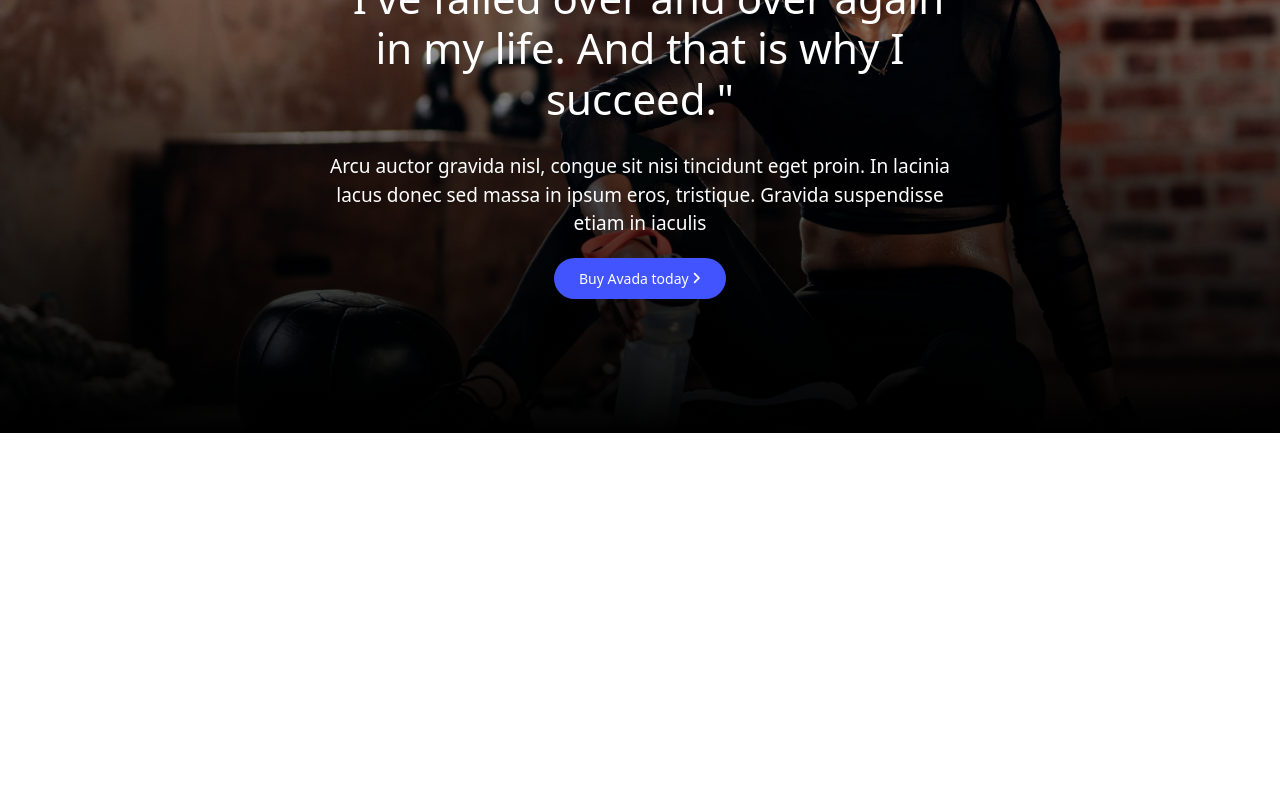
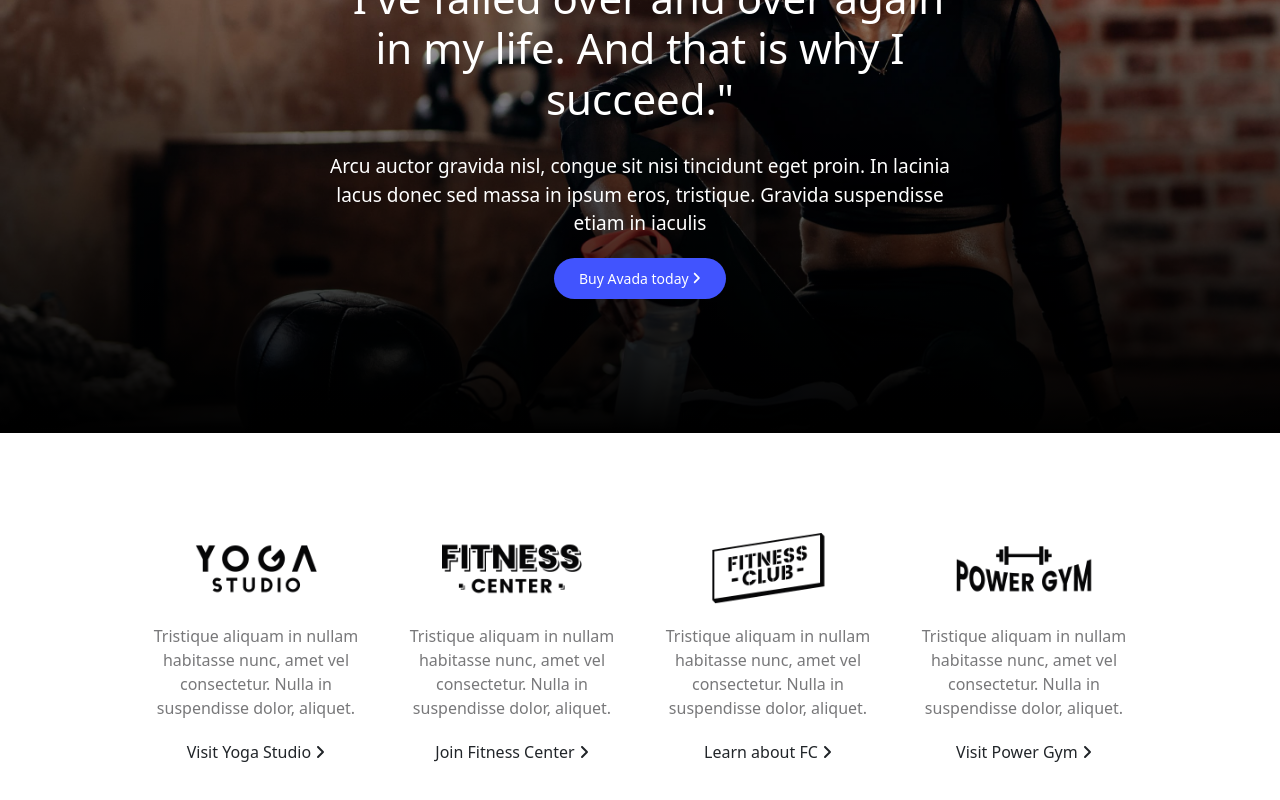
Before and after one commit to JacopoNa/proj-html-vuejs, a Vue app: page / in a window 1280 px wide. Shown: the part 4906-5706 px from the top of the page. Before the commit the page ends 5339 px from the top, so only its background shows below. Built offline with nearby package versions, Linux system fonts and the light colour scheme.

Commit message:
FitnessComponent

```diff
--- /dev/null
+++ b/src/components/FitnessComponent.vue
@@ -0,0 +1,94 @@
+<template>
+    <div class="fitness">
+        <div class="container">
+
+            <div class="row row-cols-4">
+                <div class="col">
+                    <div class="card">
+                        <div class="image">
+                            <img src="../assets/img/sponsor-1-2x.png" alt="photo">
+                        </div>
+                        <p>Tristique aliquam in nullam habitasse nunc, amet vel consectetur. Nulla in suspendisse dolor, aliquet.</p>
+                        <span>
+                            Visit Yoga Studio
+                            <font-awesome-icon icon="fa-solid fa-angle-right" />
+                        </span>
+                    </div>
+                </div>
+
+                <div class="col">
+                    <div class="card">
+                        <div class="image">
+                            <img src="../assets/img/sponsor-2-2x.png" alt="photo">
+                        </div>
+                        <p>Tristique aliquam in nullam habitasse nunc, amet vel consectetur. Nulla in suspendisse dolor, aliquet.</p>
+                        <span>
+                            Join Fitness Center
+                            <font-awesome-icon icon="fa-solid fa-angle-right" />
+                        </span>
+                    </div>
+                </div>
+
+                <div class="col">
+                    <div class="card">
+                        <div class="image">
+                            <img src="../assets/img/sponsor-3-2x.png" alt="photo">
+                        </div>
+                        <p>Tristique aliquam in nullam habitasse nunc, amet vel consectetur. Nulla in suspendisse dolor, aliquet.</p>
+                        <span>
+                            Learn about FC
+                            <font-awesome-icon icon="fa-solid fa-angle-right" />
+                        </span>
+                    </div>
+                </div>
+
+                <div class="col">
+                    <div class="card">
+                        <div class="image">
+                            <img src="../assets/img/sponsor-4-2x.png" alt="photo">
+                        </div>
+                        <p>Tristique aliquam in nullam habitasse nunc, amet vel consectetur. Nulla in suspendisse dolor, aliquet.</p>
+                        <span>
+                            Visit Power Gym
+                            <font-awesome-icon icon="fa-solid fa-angle-right" />
+                        </span>
+                    </div>
+                </div>
+            </div>
+
+        </div>
+    </div>
+</template>
+
+<script>
+export default {
+    name: 'FitnessComponent'
+}
+</script>
+
+<style lang="scss" scoped>
+@import '../assets/styles/variables.scss';
+    .fitness {
+        margin: 100px 0;
+        text-align: center;
+
+        .container {
+            .card {
+                border: none;
+
+                .image {
+                    img {
+                        width: 60%;
+                    }
+                }
+                p {
+                    margin: 20px 0;
+                    color: $fourth-color;
+                }
+                span {
+                    font-weight: 500;
+                }
+            }
+        }
+    }
+</style>
--- a/src/components/MainComponent.vue
+++ b/src/components/MainComponent.vue
@@ -7,6 +7,7 @@
         <TrainingComponent/>
         <ArticlesComponent/>
         <JumboComponent/>
+        <FitnessComponent/>
     </div>
 </template>
 
@@ -18,6 +19,7 @@ import SubscribeComponent from './SubscribeComponent.vue'
 import TrainingComponent from './TrainingComponent.vue'
 import ArticlesComponent from './ArticlesComponent.vue'
 import JumboComponent from './JumboComponent.vue'
+import FitnessComponent from './FitnessComponent.vue'
 
 
 export default {
@@ -29,7 +31,8 @@ export default {
         SubscribeComponent,
         TrainingComponent,
         ArticlesComponent,
-        JumboComponent
+        JumboComponent,
+        FitnessComponent
     }
 }
 </script>
```
